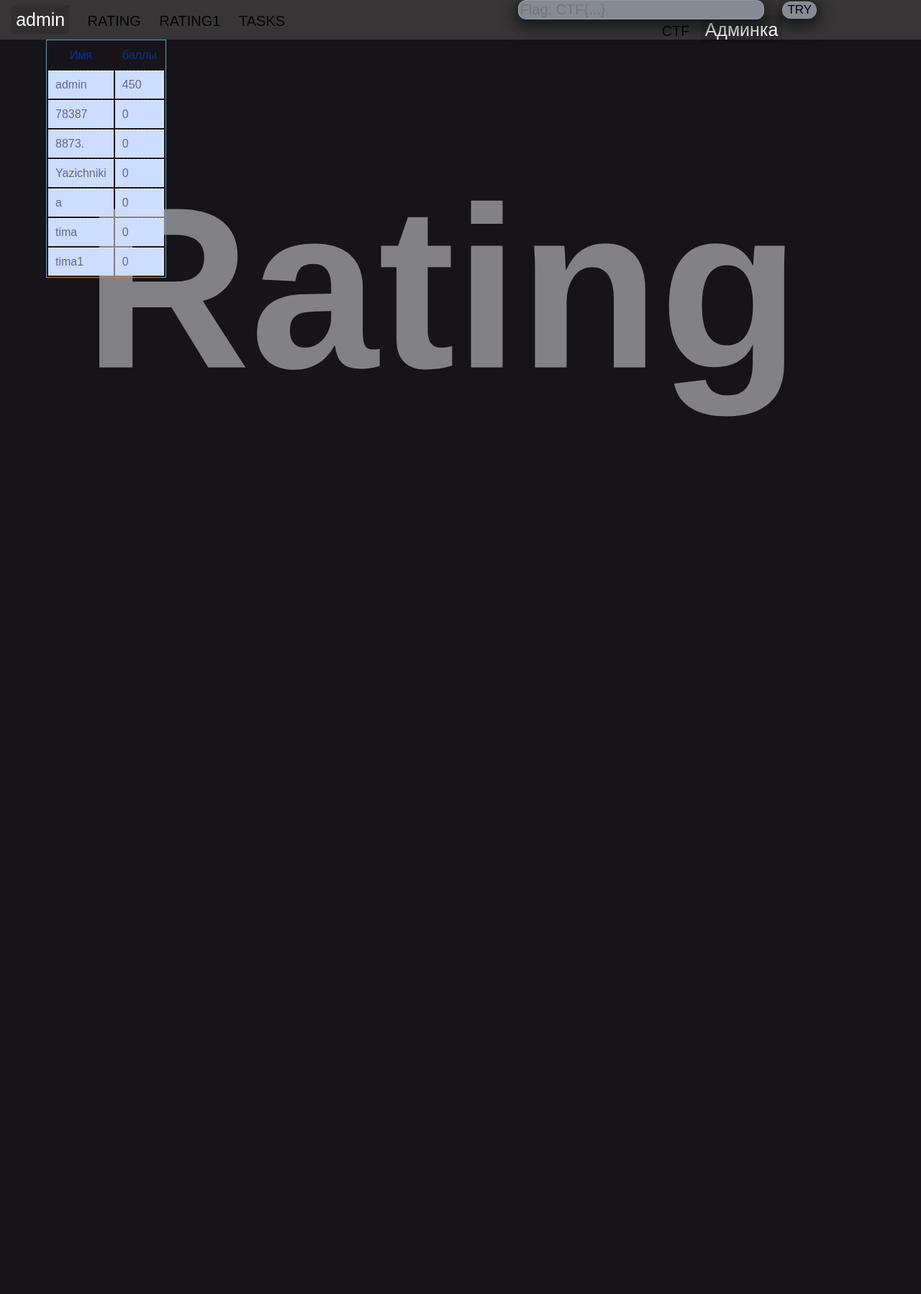
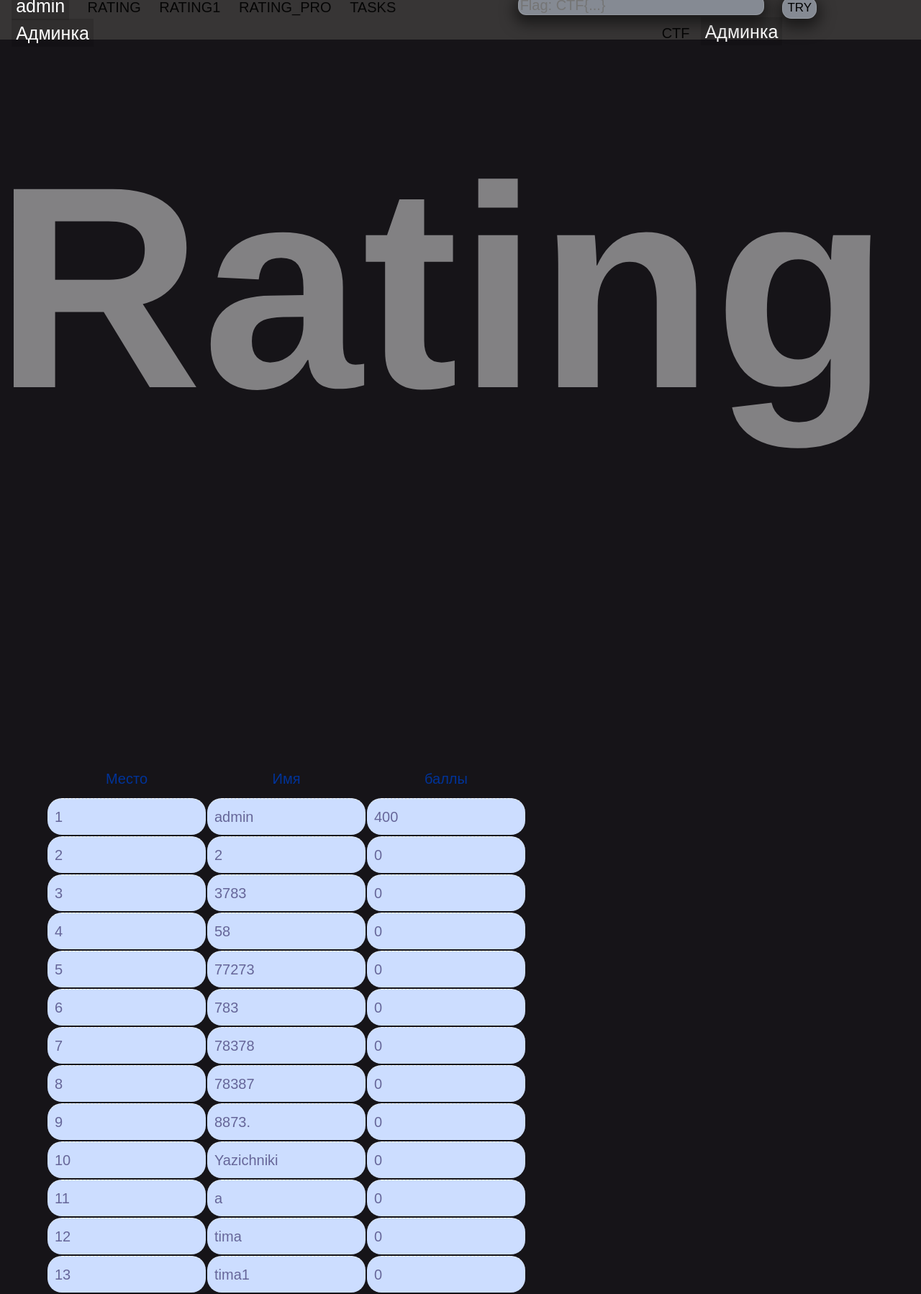
Before and after one commit to AlexZloy-code/DJANGO_CTF, a Django app: page /rating1/ in a window 1280 px wide. Shown: the whole page at 72% size. Before the commit the page ends 579 px from the top, so only its background shows below. Run offline with Django 4.2, Linux system fonts and the light colour scheme; a user stored in the database is signed in; data comes from the database, SQL or seed files in the repository; both versions use the stored data as it was after the commit.

Commit message:
вроде изменения только мои

```diff
--- a/main/urls.py
+++ b/main/urls.py
@@ -3,6 +3,7 @@ from main.views import (
     main_website,
     rating,
     rating1,
+    rating_pro,
     ball_changer,
 )
 
@@ -12,5 +13,6 @@ urlpatterns = [
     path("", main_website, name="main_website"),
     path("rating/", rating, name="rating"),
     path("rating1/", rating1, name="rating1"),
+    path("rating_pro/", rating_pro, name="rating_pro"),
     path("ball_changer/<str:command>/<int:balls>/", ball_changer, name="ball_changer"),
 ]
--- a/main/views.py
+++ b/main/views.py
@@ -19,10 +19,6 @@ def rating(request):
 
     users_with_balls = []
 
-    """ for user in list(User.objects.all()):
-        balls = user.fine + sum(job.balls for job in user.jobs.all() if job.show)
-        users_with_balls.append((user.username, balls, user.show)) """
-
     for user in list(User.objects.filter(show=True)):
         balls = user.fine + sum(job.balls for job in user.jobs.all() if job.show)
         users_with_balls.append((user.username, balls))
@@ -38,20 +34,40 @@ def rating(request):
 
 
 @login_required(login_url='/users/login/')
+def rating_pro(request):
+    if request.method == "POST":
+        check_flag(request.user, request.POST.get("input_flag"))
+
+    users_with_balls = []
+
+    for user in list(User.objects.all()):
+        balls = user.fine + sum(job.balls for job in user.jobs.all() if job.show)
+        users_with_balls.append((user.username, balls))
+
+    sorted_table = sorted(users_with_balls, key=lambda x: (-x[1], x[0]))
+    for i in range(len(sorted_table)):
+        if sorted_table[i][1]:
+            prochent = sorted_table[i][1] // (sum([i.balls for i in Jobs.objects.filter(show=True) if i.balls > 0]) // 100)
+            sorted_table[i] = (i,) + sorted_table[i] + (int(prochent * 9.5),)
+        else:
+            sorted_table[i] = (i,) + sorted_table[i] + (0,)
+    return render(request, "main/rating_pro.html", {"table": sorted_table, 'angle': 180 / (len(sorted_table) - 1)})
+
+
+@login_required(login_url='/users/login/')
 def rating1(request):
     if request.method == "POST":
         check_flag(request.user, request.POST.get("input_flag"))
 
     users_with_balls = []
 
-    for user in list(User.objects.filter(show=True)):
-        balls = user.fine + sum(job.balls for job in user.jobs.all())
+    for user in list(User.objects.all()):
+        balls = user.fine + sum(job.balls for job in user.jobs.all() if job.show)
         users_with_balls.append((user.username, balls))
 
     sorted_table = sorted(users_with_balls, key=lambda x: (-x[1], x[0]))
     for i in range(len(sorted_table)):
-        sorted_table[i] = (i,) + sorted_table[i]
-
+        sorted_table[i] = (i + 1,) + sorted_table[i]
     return render(request, "main/rating1.html", {"table": sorted_table})
 
 
--- a/static/css/reiting.css
+++ b/static/css/reiting.css
@@ -1,40 +1,91 @@
-/* table {
-	border: 1px solid grey;
-	width: 1110px;
-	border-collapse: separate;
-	empty-cells: hide;
- }
- th {
-	border: 1px solid grey;
-	width: 185px;
-	color: green;
- }
- td {
-	border: 1px solid grey;
-	color: red;
-	background-color: #42445A;
- }
+@property --v {
+	syntax: "<integer>";
+	initial-value: 0;
+	inherits: false;
+}
+
+body {
+	box-sizing: border-box;
+	font: 1.25em/1.5 ubuntu, rebuchet ms, sans-serif;
+}
+
+h3, ul, li {
+	display: grid;
+	grid-area: 1/1;
+	color: black;
+	margin: 0 0 0 405px;
+}
+
+h3 {
+	z-index: 0;
+	place-content: center;
+	width: 140px;
+	height: 140px;
+	margin: 0 0 -85px 780px;
+	border-radius: 50%;
+	box-shadow: inset 0 0 0 15px rgba(50, 50, 50, 0.5);
+	background: darkslategrey;
+	color: gainsboro;
+	text-transform: capitalize;
+	animation: disc 1s cubic-bezier(0.35, 1.65, 0.65, 1) 1s both
+}
+
+@keyframes disc {
+	0% {
+
+	  transform: scale(0);
+	}
+	100% {
+	  transform: scale(0.9);
+	}
+}
+@keyframes text {
+	0% {
+	  color: transparent;
+	  text-indent: -7em;
+	}
+}
+ul {
+	--m: calc(.5*(var(--n) - 1));
+	place-self: center;
+}
+
+li {
+	z-index: -1;
+	--o0: calc((35 + var(--v) / 15)*1%);
+	--o1: calc(var(--o0) - .5em);
+	padding-left: calc(3.5em + .5em);
+	width: 700px;
+	height: 30px;
+	transform-origin: 0;
+	transform: rotate(calc((var(--i) - var(--m)) * var(--angle) * 1deg));
+	text-transform: uppercase;
+	clip-path: polygon(0 0, 0 100%, var(--o1) 100%, var(--o0) 50%, var(--o1) 0);
+	counter-reset: v var(--v);
+	animation: arrw 2s ease-in 3s both, text 1s ease-out 5s both, v calc(var(--v)*.002s) linear 5s both;
+
+}
+li::after {
+	content: " " counter(v) "%";
+}
+
+@keyframes arrw {
+	0% {
+	  transform: rotate(-90deg) rotatey(90deg);
+	}
+	50% {
+	  transform: rotate(-90deg);
+	}
+}
+@keyframes v {
+	0% {
+	  --v: 0;
+	}
+}
 
 
-
- th {
-	font-weight: normal;
-	border-bottom: 2px solid #6678b1;
-	border-right: 30px solid white;
-	border-left: 30px solid white;
-	color: #039;
-	padding: 8px 2px;
-  }
-  td {
-	border-right: 30px solid white;
-	border-left: 30px solid white;
-	color: #669;
-	padding: 12px 2px;
-  }
-
-*/
 table {
-  border: 1px solid #69c;
+  margin: 1000px 0 0 0;
 }
 th {
   font-weight: normal;
@@ -46,6 +97,8 @@ td {
   border-top: 1px dashed white;
   padding: 10px;
   background:#ccddff;
+	width: 200px;
+	border-radius: 20px;
 }
 .var{
   background: #3374ed;
--- a/templates/base.html
+++ b/templates/base.html
@@ -21,8 +21,12 @@
                     <a class="rating" href="/rating/">RATING</a>
                     {% if request.user.is_superuser %}
                         <a class="rating" href="/rating1/">RATING1</a>
+                        <a class="rating" href="/rating_pro/">RATING_PRO</a>
                     {% endif %}
                     <a class="tasks" href="/tasks/">TASKS</a>
+                    {% if request.user.is_superuser %}
+                        <a class="name_of_command" href="/admin">Админка</a>
+                    {% endif %}
                 </div>
                 <div class="second_part">
                     {% for username, balls in users_table %}
--- a/templates/main/rating1.html
+++ b/templates/main/rating1.html
@@ -5,17 +5,18 @@
 <meta http-equiv="refresh" content="20">
 <head>
     <link rel="stylesheet"
-    href="{% static 'css/reiting.css' %}">
+        href="{% static 'css/reiting.css' %}">
+
 </head>
 <div class="bg">
     <h1>Rating</h1>
 </div>
 <table>
-    <tr><th>Имя</th><th>баллы</th></tr>
+    <tr><th>Место</th><th>Имя</th><th>баллы</th></tr>
     {% for id, user, balls in table %}
         <div class="col-md6 border rounded"></div>
-            <tr><td>{{ user }}</td><td>{{ balls }}</td></tr>
+            <tr><td>{{ id }}</td><td>{{ user }}</td><td>{{ balls }}</td></tr>
         </div>
     {% endfor %}
-</table>
+  </table>
 {% endblock %}
```
Also changed, not shown: templates/main/rating_pro.html (added, +33 -0 lines), CTF.sqlite3.
